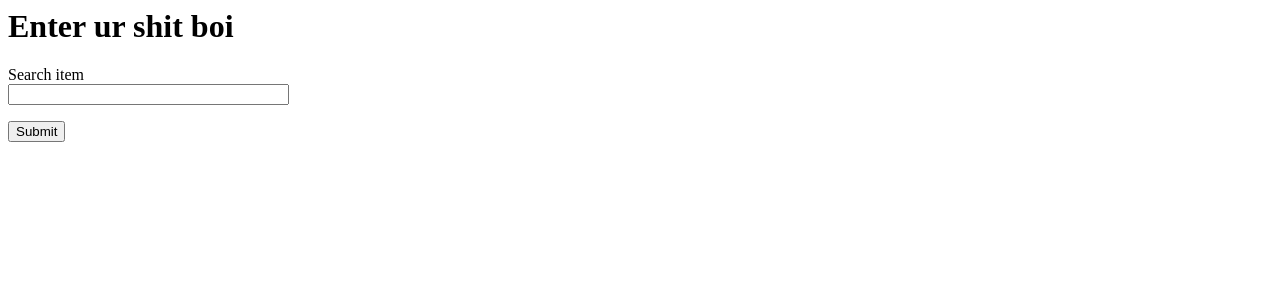
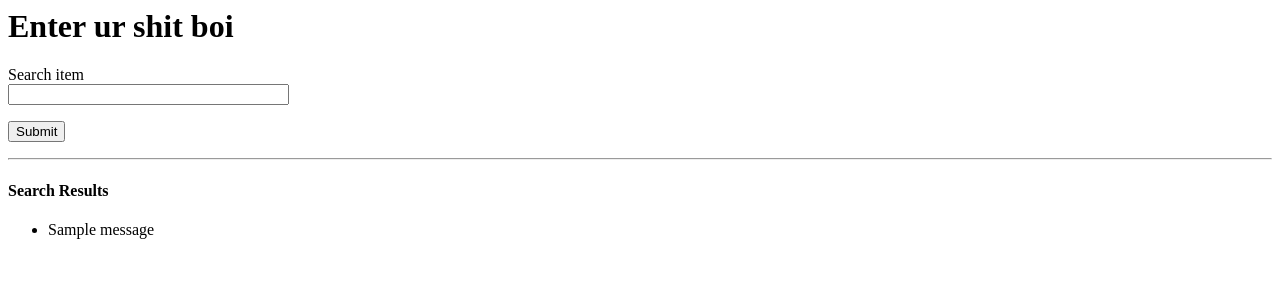
Before and after one commit to stairs1/memory-expansion-tools, a Flask app: template templates/search.html in a window 1280 px wide. Shown: the top 300 px of the page. Run offline with Flask 2, Linux system fonts and the light colour scheme; the template is opened without the code that fills it, so the values that code supplies are empty, except form fields; one stand-in notice (Sample message) is shown; form fields are guessed from the names that the template uses.

Commit message:
form update

```diff
--- a/lord.py
+++ b/lord.py
@@ -23,7 +23,7 @@ class WIFIReceiver():
 
     def run(self):
         while True:
-            data, addr = self.sock.recvfrom(1024)
+            data, addr = self.sock.recvfrom(50024)
             self.handle_data(data)
 
     def handlePhrasing(self, data):
--- a/server.py
+++ b/server.py
@@ -1,11 +1,12 @@
 import os
-from flask import Flask, render_template
+from flask import Flask, render_template, flash, redirect
 from flask_socketio import SocketIO, emit
 from flask import request
 from time import sleep
 from db import Database
 from forms import SearchForm
 import json
+from bson.json_util import dumps
 
 app = Flask(__name__)
 app.debug=True
@@ -59,19 +60,33 @@ def on_connect():
 def main_page():
     return render_template('convo.html')
 
-@app.route('/search')#, methods=['GET', 'POST'])
+@app.route('/search', methods=['GET', 'POST'])
 def search():
+    temp_uid = "5e0e6e1807cdcbd6a097708d"
     form = SearchForm()
+    if form.validate_on_submit():
+        flash(f'searched for {form.search_item.data}')
+        data = form.search_item.data
+
+        print(data)
+        r = db.search(temp_uid, data)
+        for item in r:
+            print(item)
+            flash(item)
+
+        return redirect('/search')
+
     return render_template('search.html', title='Search for ya', form=form)
 #    try:
 #        if request.method == 'GET':
 #            return render_template('search.html')
 #        elif request.method == "POST":
 #            data = request.json
+#            print(data)
 #            r = db.search(data['userId'], data['query'])
 #            for item in r:
 #                print(item)
-#            return json.dumps(r).encode('utf-8')
+#            return dumps(r)
 #    except Exception as e:
 #        print("error")
 #        print(e)
--- a/templates/search.html
+++ b/templates/search.html
@@ -11,6 +11,18 @@
         </p>
         <p>{{ form.submit() }}</p>
     </form>
+    <hr/>
+    <h4>Search Results</h4>
+    <div id=results></div>
+    {% with messages = get_flashed_messages() %}
+        {% if messages %}
+        <ul>
+            {% for message in messages %}
+            <li>{{ message }}</li>
+            {% endfor %}
+        </ul>
+        {% endif %}
+    {% endwith %}
 
 </body>
 </html>
```
Also changed, not shown: db.py (+17 -1 lines), testServer.py (+5 -4 lines).
